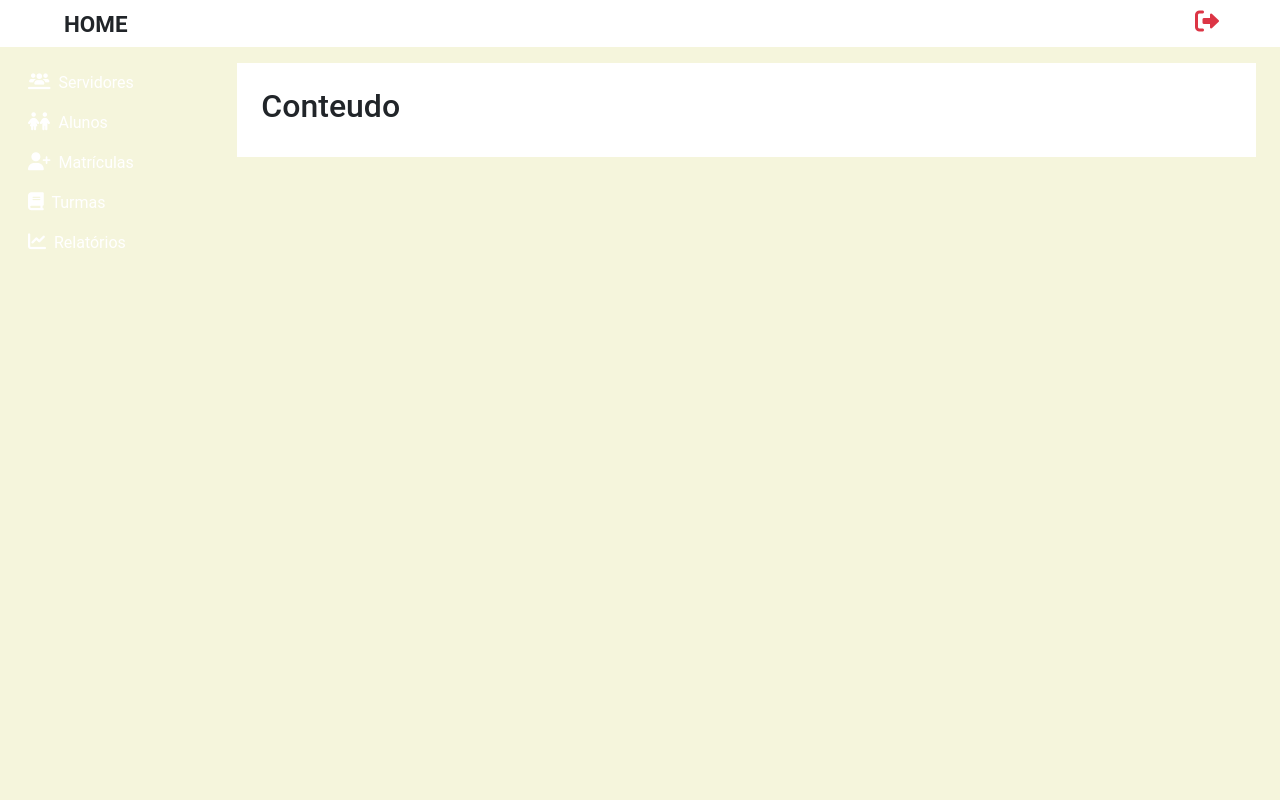
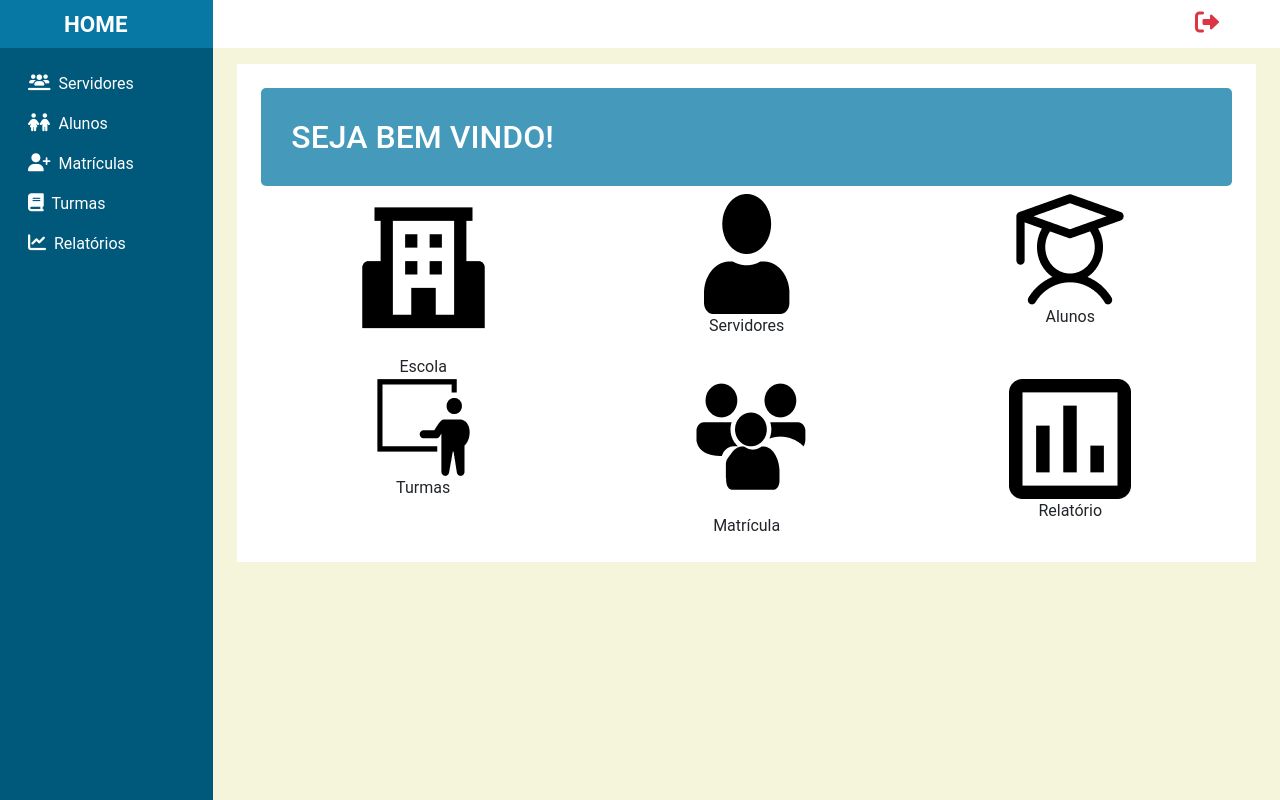
Before and after one commit to JelsonMatheus/ge, a Django app: page / in a window 1280 px wide. Run offline with Django 4.2, Linux system fonts and the light colour scheme; a user stored in the database is signed in.

Commit message:
fix:arrumando css da página inicial

```diff
--- a/core/static/css/style.css
+++ b/core/static/css/style.css
@@ -1,4 +1,4 @@
-********* Colors **********
+/********* Colors **********/
 :root {
     --color-primary: #0777a3;
     --color-primary-dark: #00587a;
--- a/core/templates/core/index.html
+++ b/core/templates/core/index.html
@@ -4,5 +4,33 @@
 {% block title %}GE - HOME {% endblock %}
 
 {% block content %}
-<h2>Conteudo</h2>
+<h2 class="h2-cadastro">SEJA BEM VINDO!</h2>
+<div class="container text-center">
+    <div class="row row-cols-3">
+        <div class="botao">
+            <a href="{% url 'core:cadastrar_servidor'%}"><img src="{% static 'imagens/escola.png' %}"></a>
+            <p class="card-text">Escola</p>
+        </div>
+        <div class="botao">
+            <a href="{% url 'core:cadastrar_servidor'%}"><img src="{% static 'imagens/servidores.png' %}"></a>
+            <p class="card-text">Servidores</p>
+        </div>
+        <div class="botao">
+            <a href="{% url 'core:cadastrar_servidor'%}"><img src="{% static 'imagens/alunos.png' %}"></a>
+            <p class="card-text">Alunos</p>
+        </div>
+        <div class="botao">
+            <a href="{% url 'core:cadastrar_servidor'%}"><img src="{% static 'imagens/turma.png' %}"></a>
+            <p class="card-text">Turmas</p>
+        </div>
+        <div class="botao">
+            <a href="{% url 'core:cadastrar_servidor'%}"><img src="{% static 'imagens/matricula.png' %}"></a>
+            <p class="card-text">Matrícula</p>
+        </div>
+        <div class="botao">
+            <a href="{% url 'core:cadastrar_servidor'%}"><img src="{% static 'imagens/relatorio.png' %}"></a>
+            <p class="card-text">Relatório</p>
+        </div>
+    </div>
+</div>
 {% endblock %}
```
Also changed, not shown: core/static/css/home.css (+5 -2 lines), core/static/imagens/alunos.png (added), core/static/imagens/escola.png (added), core/static/imagens/matricula.png (added), core/static/imagens/relatorio.png (added), core/static/imagens/servidores.png (added), core/static/imagens/turma.png (added).
